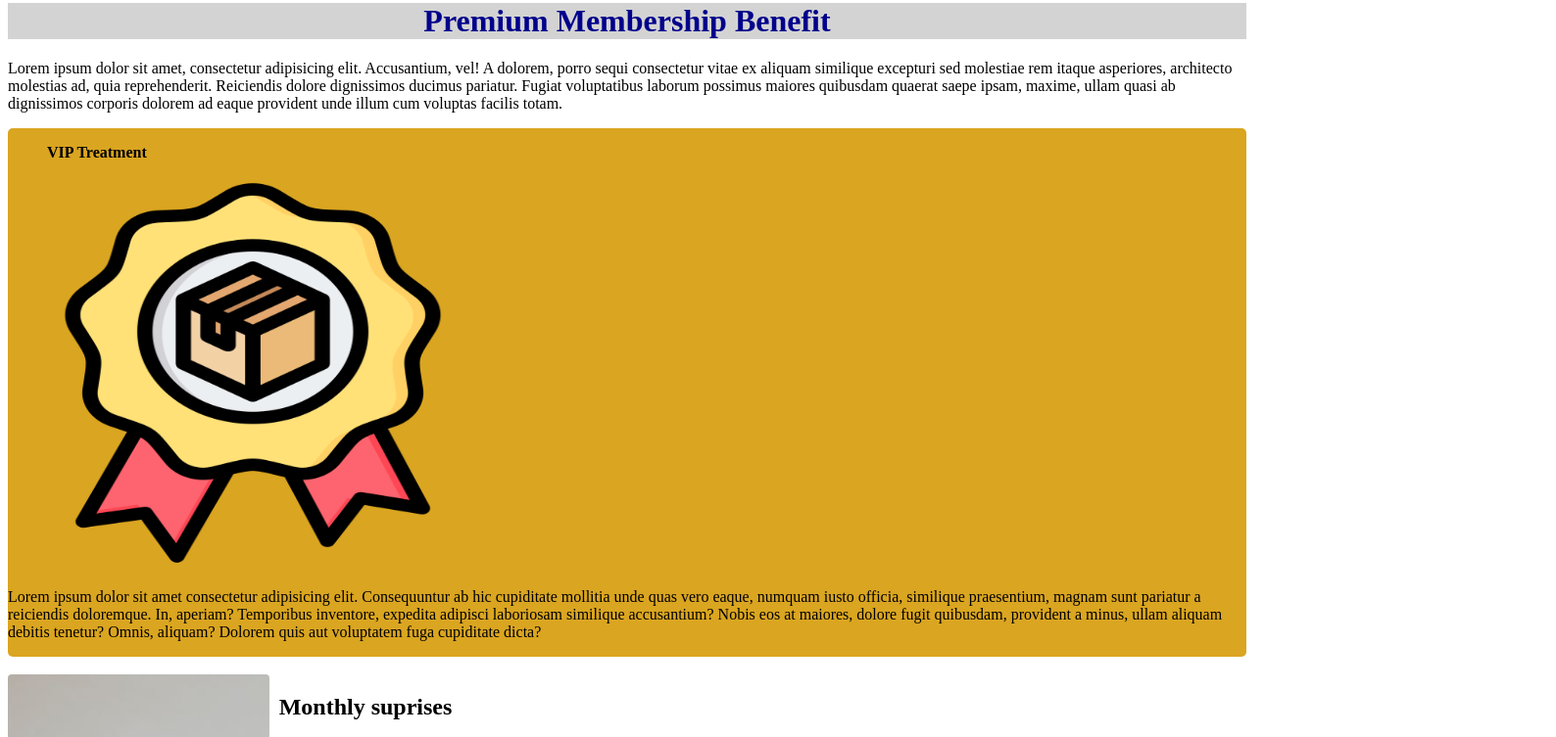
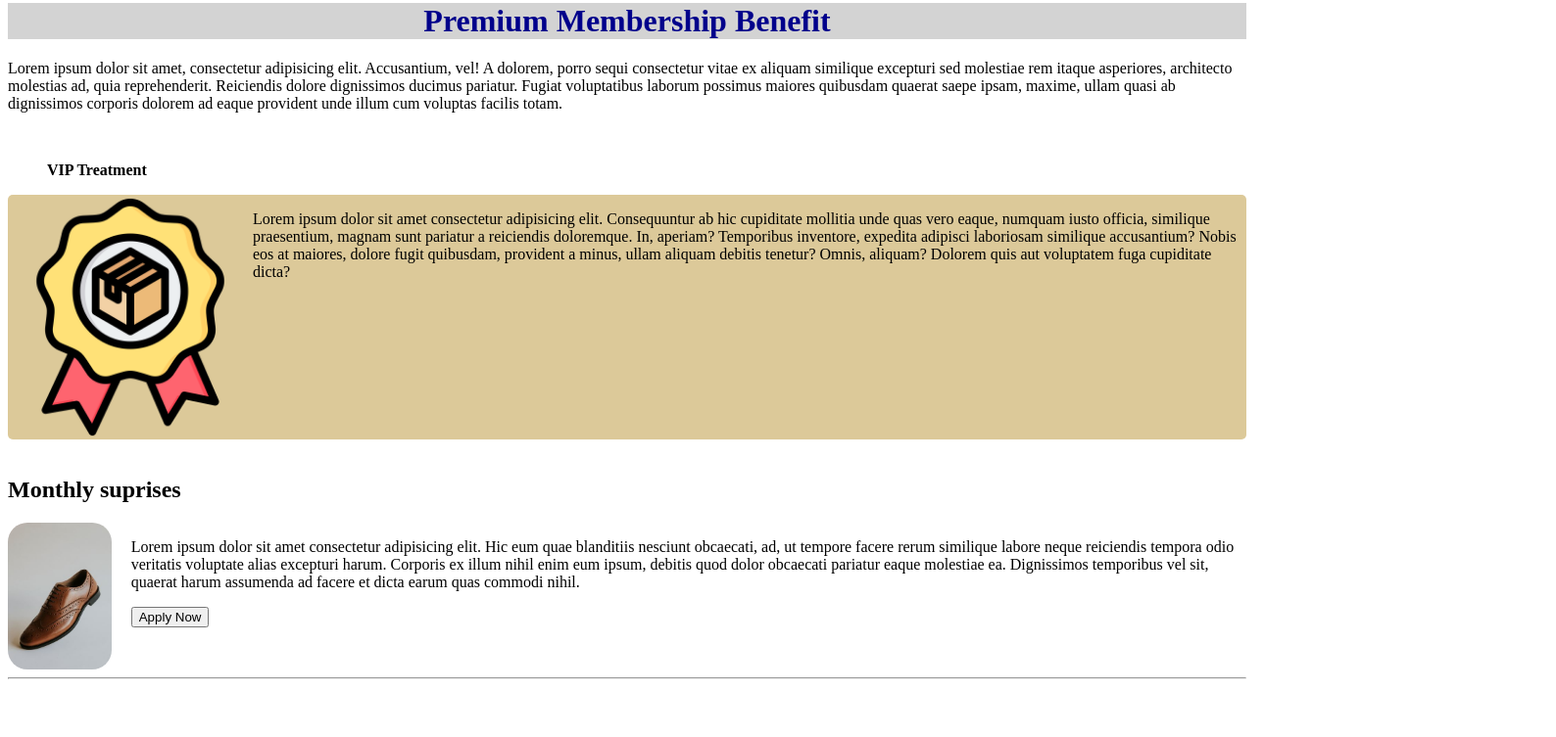
Before and after one commit to 26Wekesa/jouyfulfind, a plain HTML site: page services.html in a window 1280 px wide. Shown: the part 818-1571 px from the top of the page at 98% size, 1588 px wide, since content can reach past the window. Drawn offline with Linux system fonts and the light colour scheme.

Commit message:
updated new look

```diff
--- a/CSS/main.css
+++ b/CSS/main.css
@@ -1,12 +1,20 @@
+body{
+    padding: 20px;
+    background-color: rgb(247, 227, 199);
+}
+h1{
+    color: rgb(63, 169, 169);
+    text-shadow: 0 2px yellow;
+}
 nav{
     display: flex;
     border-radius: 4px;
-    background-color: rgb(0, 0, 0);
+    background-color: rgb(243, 240, 240);
     color: white;
     height: 60px;
 }
 nav:hover{
-    background-color: darkgreen;
+    background-color: rgb(162, 189, 162);
 }
 .navigation{
     margin: 2px;
@@ -16,3 +24,13 @@ nav:hover{
     width: 30%;
 
 }
+img{
+    height: 300px;
+    width: 200px;
+    border-radius: 10px
+}
+#products{
+    display: flex;
+    gap: 20px;
+
+}
--- a/CSS/services.css
+++ b/CSS/services.css
@@ -18,29 +18,39 @@ img{
     width: 150px;
 }
 #Image2{
-    background-color: goldenrod;
+    display: flex;
+    background-color: rgb(220, 201, 153);
     border-radius: 5px;
     align-content: center;
+
 }
+#Image2 img{
+    height: 250px;
+    width: 250px;
+}
+#Image img{
+    height: 150px;
+    width: 150px;
+}
+
 #Image2:hover{
     background-color: rgb(46, 46, 172);
 }
 #suprises{
     display: flex;
-
+    gap: 20px;
 }
 #suprises img{
-    border-radius: 4px;
-    margin-right: 10px;
+    border-radius: 20px;
+    height: 150px;
 }
+
+
 #cars{
     display: flex;
     gap: 40px;
 }
-img{
-    height: 400px;
-    width: 500px;
-}
+
 #button:hover{
     background-color: green;
 }
@@ -49,3 +59,7 @@ img{
     font-size: 40px;
     color: navy;
 }
+img{
+    height: 250px;
+    width: 250px;
+}
--- a/services.html
+++ b/services.html
@@ -31,8 +31,9 @@
             <h1>Premium Membership Benefit</h1>
             <p>Lorem ipsum dolor sit amet, consectetur adipisicing elit. Accusantium, vel! A dolorem, porro sequi consectetur vitae ex aliquam similique excepturi sed molestiae rem itaque asperiores, architecto molestias ad, quia reprehenderit.
             Reiciendis dolore dignissimos ducimus pariatur. Fugiat voluptatibus laborum possimus maiores quibusdam quaerat saepe ipsam, maxime, ullam quasi ab dignissimos corporis dolorem ad eaque provident unde illum cum voluptas facilis totam.</p>
+            <br>
+             <p style="padding-left: 40px;"><b>VIP Treatment</b></p>
             <div id="Image2">
-                <p style="padding-left: 40px;"><b>VIP Treatment</b></p>
                 <img src="icons/quality.png" id="image" alt="Icon">
                 <p>Lorem ipsum dolor sit amet consectetur adipisicing elit. Consequuntur ab hic cupiditate mollitia unde quas vero eaque, numquam iusto officia, similique praesentium, magnam sunt pariatur a reiciendis doloremque. In, aperiam?
                 Temporibus inventore, expedita adipisci laboriosam similique accusantium? Nobis eos at maiores, dolore fugit quibusdam, provident a minus, ullam aliquam debitis tenetur? Omnis, aliquam? Dolorem quis aut voluptatem fuga cupiditate dicta?</p>
@@ -40,10 +41,10 @@
 
             </div>
             <br>
+            <h2>Monthly suprises</h2>
             <div id="suprises">
                 <img src="images/shoe1.jpg" alt="">
                 <div>
-                    <h2>Monthly suprises</h2>
                     <p>Lorem ipsum dolor sit amet consectetur adipisicing elit. Hic eum quae blanditiis nesciunt obcaecati, ad, ut tempore facere rerum similique labore neque reiciendis tempora odio veritatis voluptate alias excepturi harum.
                     Corporis ex illum nihil enim eum ipsum, debitis quod dolor obcaecati pariatur eaque molestiae ea. Dignissimos temporibus vel sit, quaerat harum assumenda ad facere et dicta earum quas commodi nihil.</p>
                     <button id="button">Apply Now</button>
```
Also changed, not shown: CSS/register.css (+13 -1 lines), index.html (+7 -5 lines), register.html (+1 -1 lines), images/background.jpg (added).
